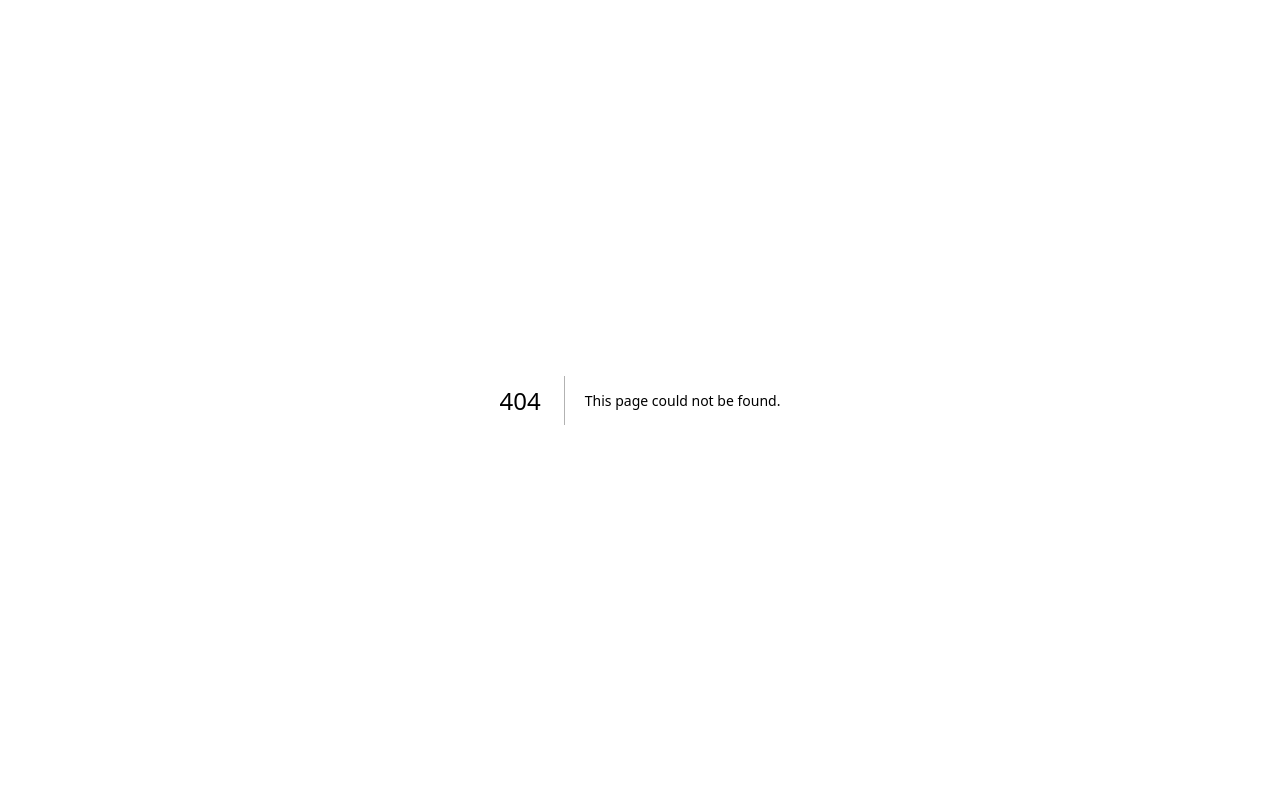
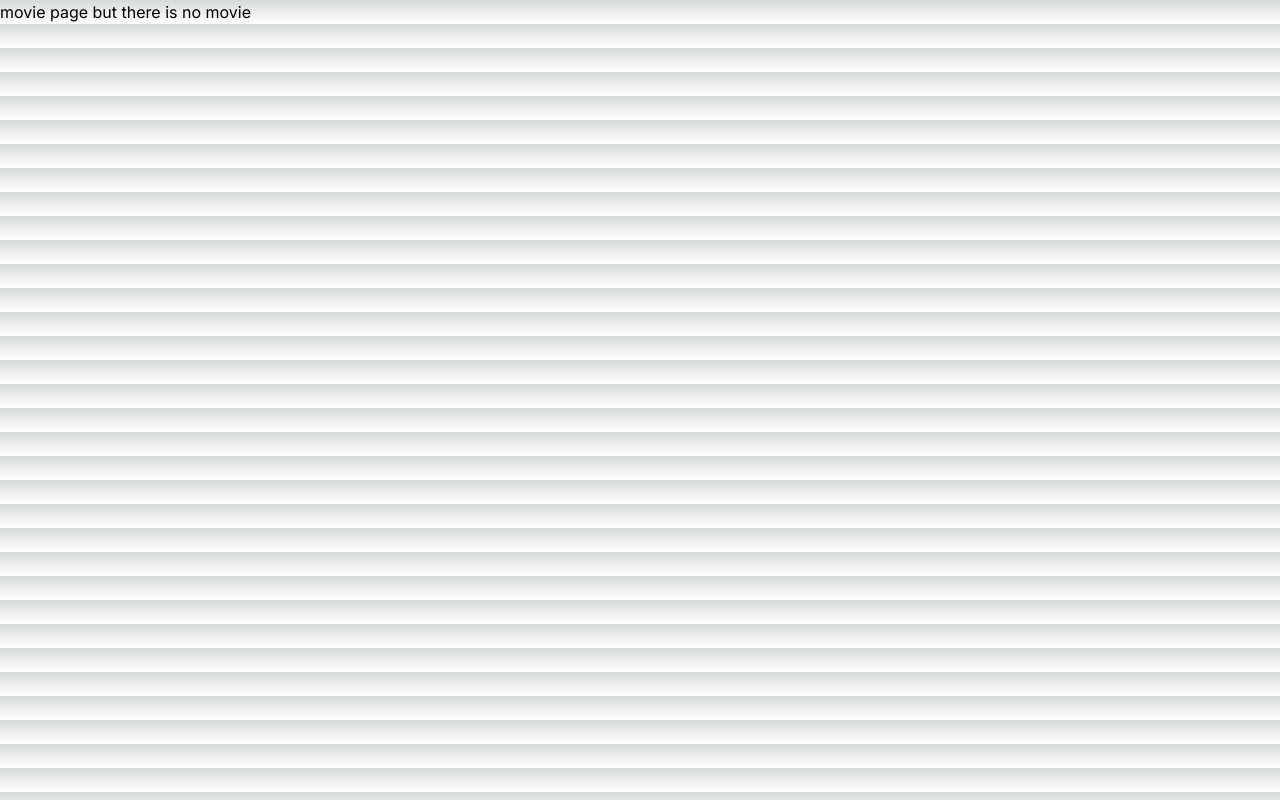
Before and after one commit to RocClark/movie-app, a Next.js app: page /movieHome/endPage in a window 1280 px wide. Before the commit this address had no page. Built offline with nearby package versions, Linux system fonts and the light colour scheme.

Commit message:
add movie pages

```diff
--- /dev/null
+++ b/app/movieHome/endPage/page.tsx
@@ -0,0 +1,6 @@
+import Image from 'next/image'
+
+export default function about() {
+  return (<h1> movie page but there is no movie</h1>
+  )
+}
--- /dev/null
+++ b/app/movieHome/seatSelect/page.tsx
@@ -0,0 +1,6 @@
+import Image from 'next/image'
+
+export default function about() {
+  return (<h1> seat picking page</h1>
+  )
+}
--- /dev/null
+++ b/app/movieHome/ticketReview/page.tsx
@@ -0,0 +1,6 @@
+import Image from 'next/image'
+
+export default function about() {
+  return (<h1> ticket review and fake pay page</h1>
+  )
+}
```
